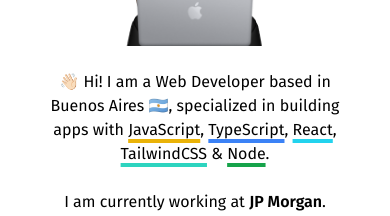
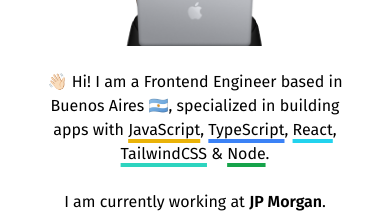
Before and after one commit to florxgomez/personal-website, a Next.js app: page / in a window 390 px wide. Shown: the part 448-664 px from the top of the page. Built offline with nearby package versions, Linux system fonts and the light colour scheme.

Commit message:
update description and responsiveness for projects

```diff
--- a/src/app/page.tsx
+++ b/src/app/page.tsx
@@ -16,8 +16,8 @@
         />
         <div className={"text-center sm:text-left sm:ml-10"}>
           <p className="sm:text-xl sm:mt-16 mt-6 text-md">
-            👋🏻 Hi! I am a Web Developer based in Buenos Aires 🇦🇷, specialized in
-            building apps with{" "}
+            👋🏻 Hi! I am a Frontend Engineer based in Buenos Aires 🇦🇷,
+            specialized in building apps with{" "}
             <span
               className={
                 "underline underline-offset-4 decoration-4 decoration-yellow-500"
--- a/src/app/projects/page.tsx
+++ b/src/app/projects/page.tsx
@@ -25,9 +25,9 @@
       <h1 className="text-4xl mt-12 font-bold text-primary dark:text-gray-200">
         Projects
       </h1>
-      <section className="mt-16 dark:text-gray-300 text-gray-800">
+      <section className="mt-16 dark:text-gray-300 text-gray-800 sm:h-[100px]">
         <motion.section
-          className="flex justify-center sm:justify-start flex-wrap gap-5 mt-10"
+          className="flex lg:justify-center justify-start flex-wrap gap-2 lg:gap-5 lg:mt-10 mt-4"
           variants={container}
           initial="hidden"
           animate="visible"
```
